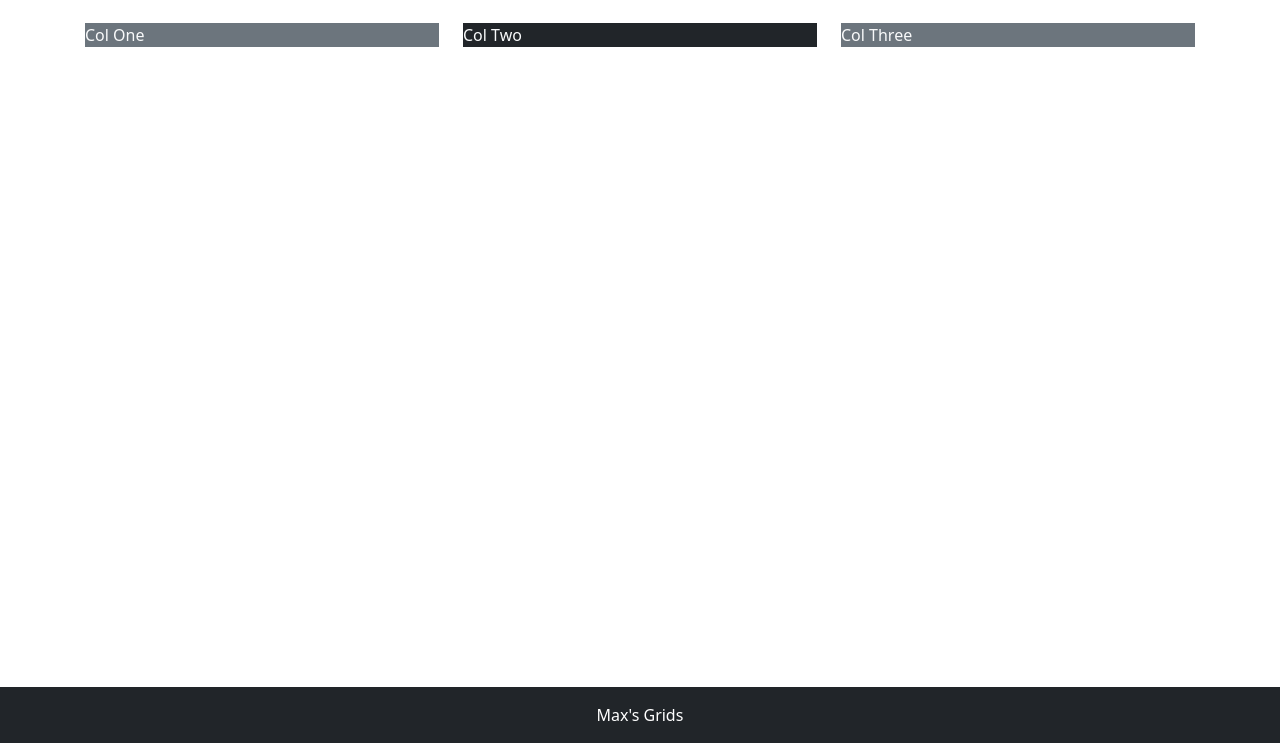
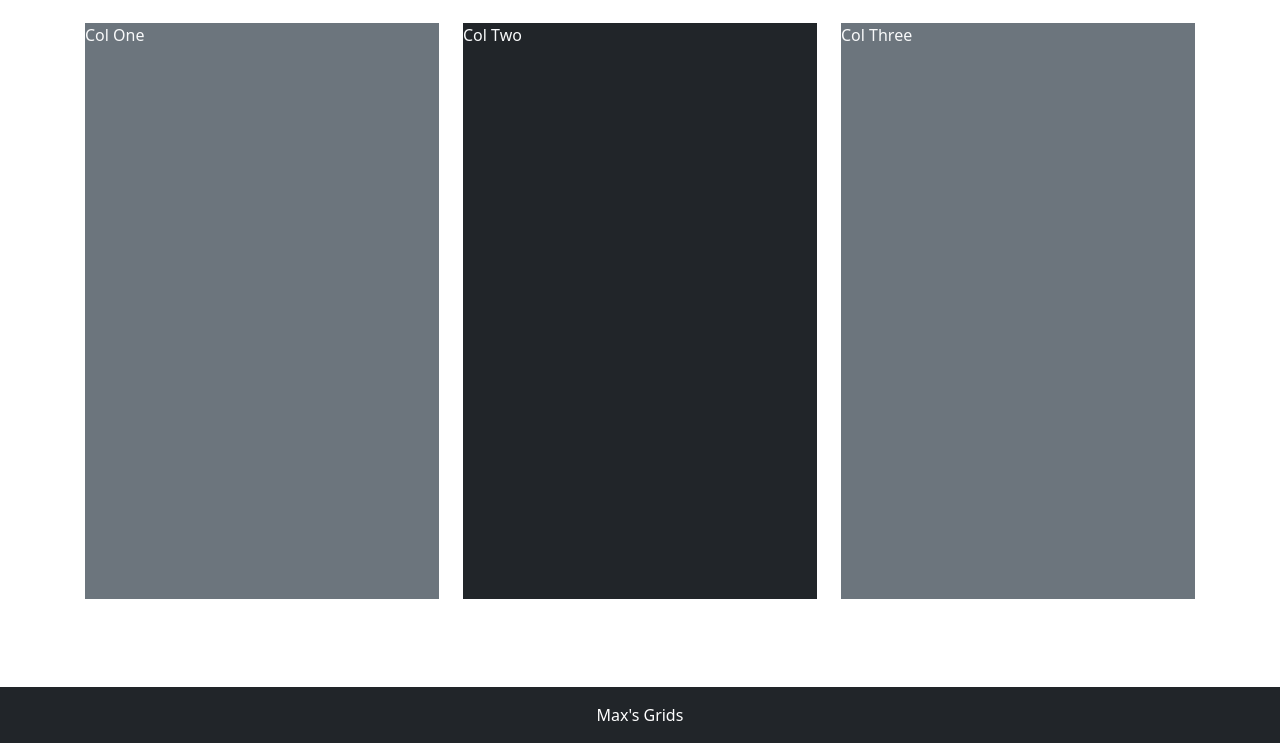
Before and after one commit to maxg599/boxess, a plain HTML site: page Grid4.html in a window 1280 px wide. Shown: the part 57-800 px from the top of the page. Drawn offline with nearby package versions, Linux system fonts and the light colour scheme.

Commit message:
Update Grid4.html

```diff
--- a/Grid4.html
+++ b/Grid4.html
@@ -61,20 +61,20 @@
 
     <main class="flex-shrink-0">
        <div class="container h-100 minHeight">
-        <div class="row">
+        <div class="row h-100 row-cols-1 row-cols-md-3 gy-1">
             <div class="col">
                 <div class="bg-secondary text-light h-100">
                     Col One
                 </div>
 
             </div>
-            <div class="col h-100">
+            <div class="col">
                 <div class="bg-dark text-light h-100">
                     Col Two
                 </div>
 
             </div>
-            <div class="col h-100">
+            <div class="col">
                 <div class="bg-secondary text-light h-100">
                     Col Three
                 </div>
```
